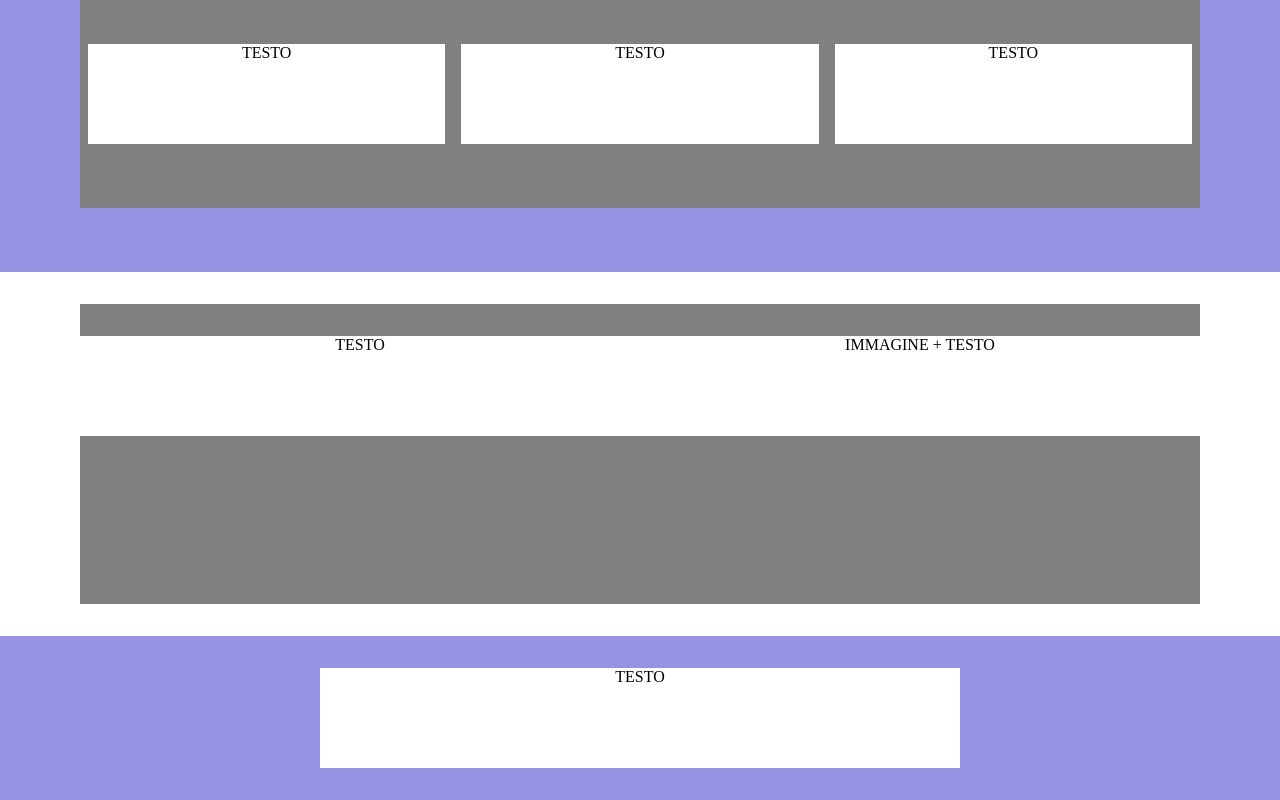
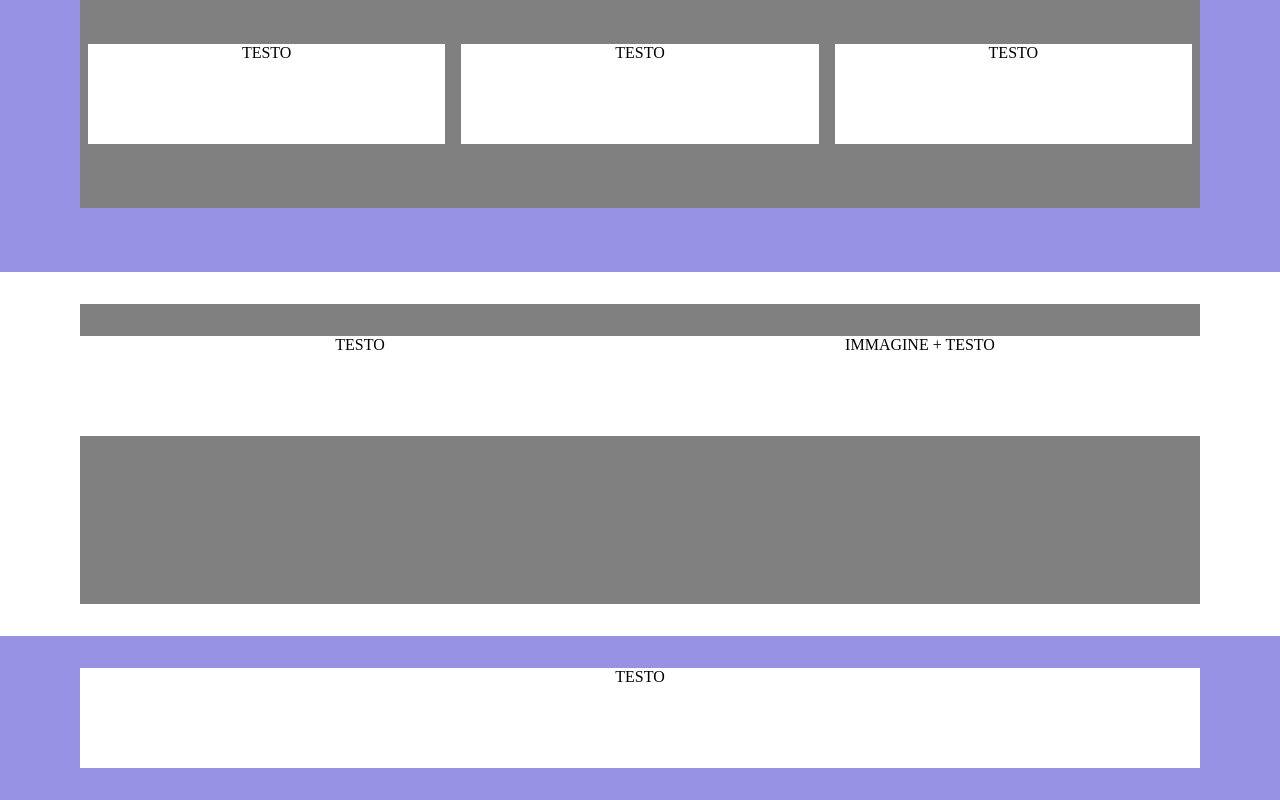
Before and after one commit to Giotreglia/htmlcss-responsive-layout, a plain HTML site: page index.html in a window 1280 px wide. Shown: the part 1948-2748 px from the top of the page. Drawn offline with Linux system fonts and the light colour scheme.

Commit message:
modifica sezione free

```diff
--- a/css/style.css
+++ b/css/style.css
@@ -14,11 +14,6 @@
 
 .container {
     max-width: 320px;
-    margin: auto;
-}
-
-.container-small {
-    width: 50%;
     margin: auto;
 }
 
@@ -159,7 +154,7 @@ header .container {
     padding: 2rem 0;
 }
 
-#free .container-small {
+#free .container {
     padding: 2rem 0;
 }
 
--- a/index.html
+++ b/index.html
@@ -151,7 +151,7 @@
 
         <!-- Sezione Free -->
         <section id="free" class="bg-second">
-            <div class="container-small">
+            <div class="container">
                 <div class="col">TESTO</div>
             </div>
         </section>
```
